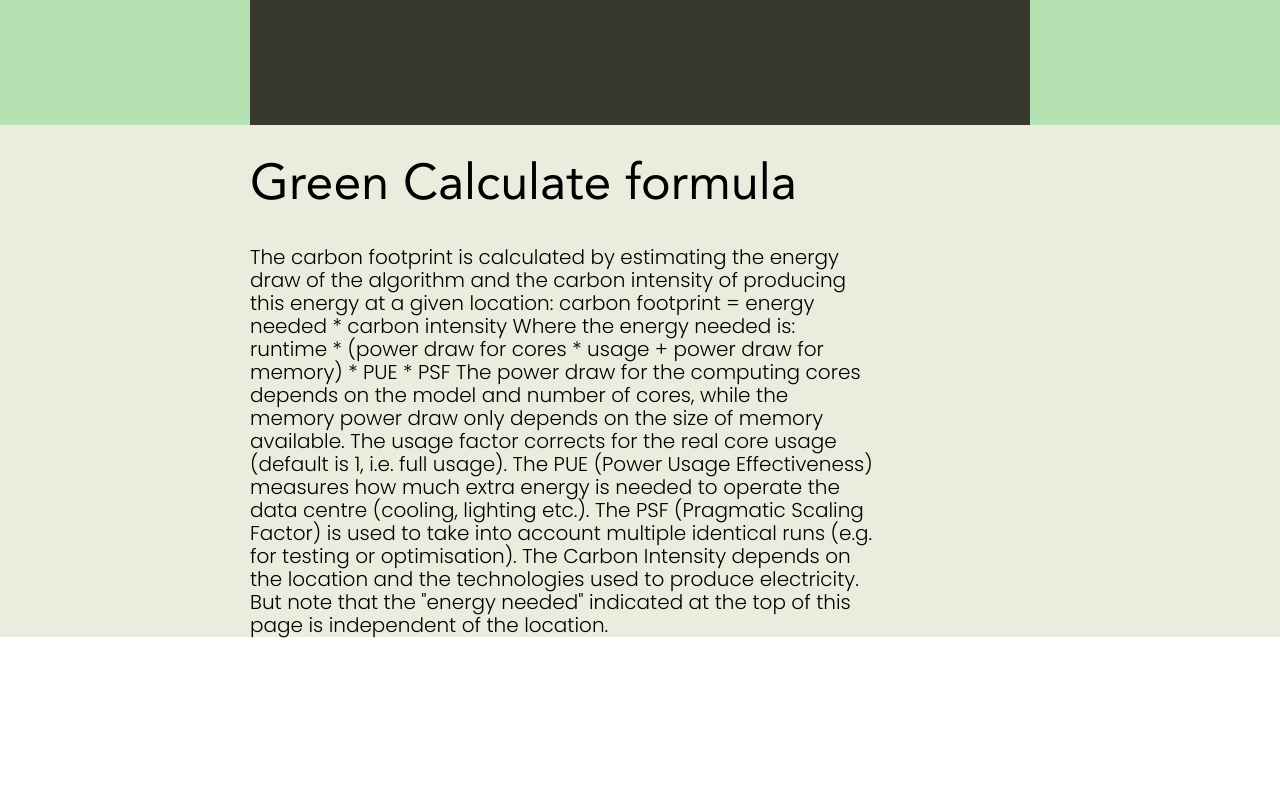
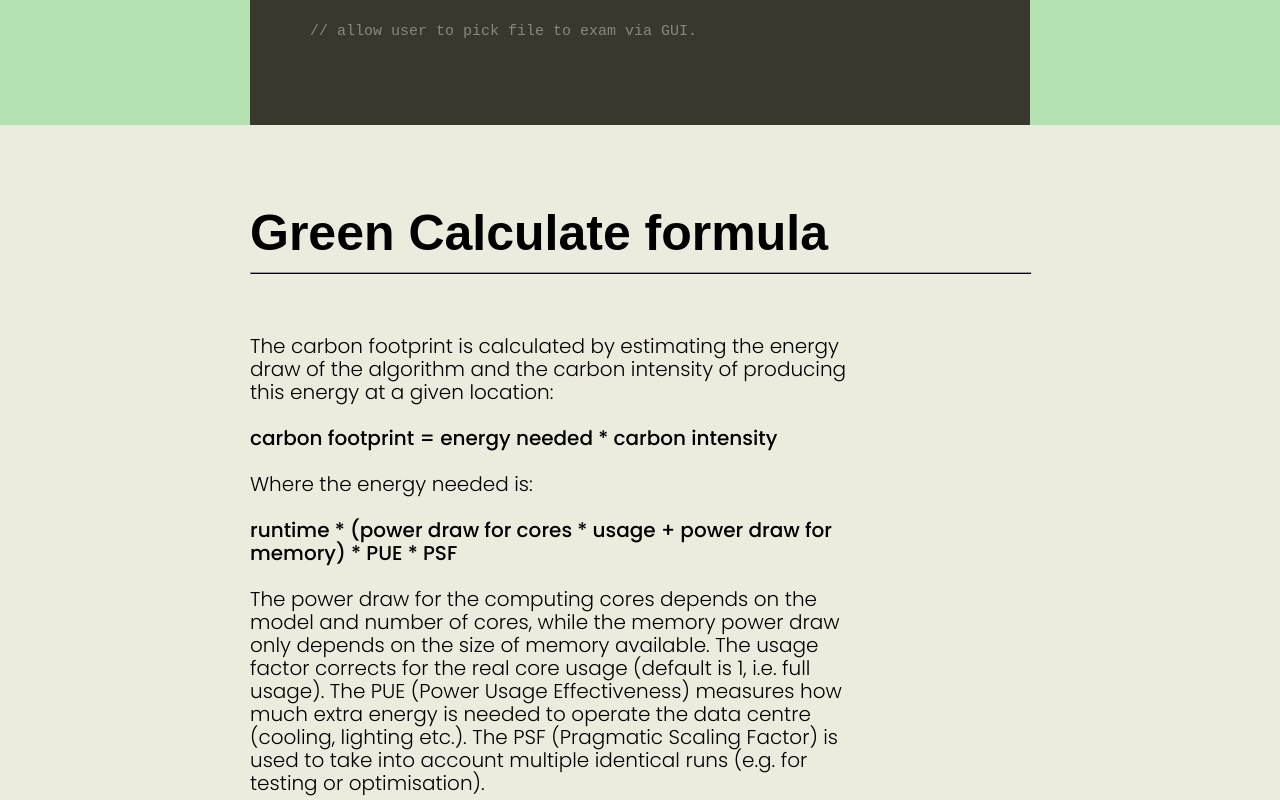
Before and after one commit to skkuse/2023fall_41class_team2, a React (Vite) app in the folder frontend/: page / in a window 1280 px wide. Shown: the part 960-1760 px from the top of the page. Before the commit the page ends 1599 px from the top, so only its background shows below. Built offline with nearby package versions, Linux system fonts and the light colour scheme; no server answers; a web font is replaced by a local one.

Commit message:
:lipstick: Add green calculate formula to main page

```diff
--- a/frontend/src/animation/MainAnimation.ts
+++ b/frontend/src/animation/MainAnimation.ts
@@ -5,7 +5,7 @@ import { useEffect, useRef, useState } from 'react';
 
 // variants
 
-export const bannerVariants = {
+export const showVariants = {
   hidden: {
     opacity: 0,
     y: 20,
--- a/frontend/src/components/common/Footer.scss
+++ b/frontend/src/components/common/Footer.scss
@@ -2,3 +2,8 @@
 // SPDX-License-Identifier: MIT
 
 @import '@/base.scss';
+
+.footer {
+  min-height: 200px;
+  background-color: $main-background-color;
+}
--- a/frontend/src/pages/MainPage.scss
+++ b/frontend/src/pages/MainPage.scss
@@ -110,7 +110,7 @@
          font-size: 20px;
 
          & div {
-            font-weight: 400;
+            font-weight: 500;
          }
      }
 
@@ -192,7 +192,7 @@
     &_section2 {
         width: 100%;
         background-color: $calc-background-color;
-        padding: 0 250px;
+        padding: 80px 250px;
         min-height: 400px;
 
         &_container {
@@ -200,9 +200,11 @@
         }
 
         h1 {
+            margin: 0;
             font-family: 'Avenir', sans-serif;
             font-size: 50px;
-            margin-top: 30px;
+            font-weight: 600;
+            margin-bottom: 10px;
         }
 
         p {
--- a/frontend/src/pages/MainPage.tsx
+++ b/frontend/src/pages/MainPage.tsx
@@ -3,7 +3,7 @@ import Banner from '../assets/banner-image.svg';
 import { Link } from 'react-router-dom';
 import Header from '@/components/common/Header';
 import { useEffect, useRef, useState } from 'react';
-import { bannerVariants, useOutline } from '@/animation/MainAnimation';
+import { showVariants, useOutline } from '@/animation/MainAnimation';
 import MAIN_CODE from '@/constants/MainCode';
 import { motion } from 'framer-motion';
 import AnimatedNumbers from 'react-animated-numbers';
@@ -38,7 +38,7 @@ const MainPage = () => {
         clearInterval(typeInterval);
         typeFin.current = true;
       }
-    }, 10);
+    }, 7);
 
     const co2Interval = setInterval(() => {
       if (!typeFin.current) {
@@ -58,7 +58,7 @@ const MainPage = () => {
             <div className="main_banner">
               <motion.div
                 className="main_banner_text"
-                variants={bannerVariants}
+                variants={showVariants}
                 initial="hidden"
                 animate="display"
                 transition={{ duration: 0.7, delay: 0.9 }}
@@ -81,7 +81,7 @@ const MainPage = () => {
               <motion.img
                 src={Banner}
                 className="main_banner_img"
-                variants={bannerVariants}
+                variants={showVariants}
                 initial="hidden"
                 animate="display"
                 transition={{ duration: 0.7, delay: 0 }}
@@ -121,25 +121,58 @@ const MainPage = () => {
         </div>
         <div className="main_section2">
           <div className="main_section2_container">
-            <h1>Green Calculate formula</h1>
-            <p>
+            <motion.div
+              initial="hidden"
+              variants={showVariants}
+              whileInView="display"
+              viewport={{ once: true }}
+              transition={{ duration: 0.3, delay: 0.5 }}
+            >
+              <h1>Green Calculate formula</h1>
+              <hr
+                style={{
+                  backgroundColor: 'black',
+                  height: '1px',
+                  width: 'calc(100vw - 500px)',
+                  marginBottom: '60px',
+                }}
+              />
+            </motion.div>
+            <motion.p
+              initial="hidden"
+              variants={showVariants}
+              whileInView="display"
+              viewport={{ once: true }}
+              transition={{ duration: 0.3, delay: 1 }}
+            >
               The carbon footprint is calculated by estimating the energy draw
               of the algorithm and the carbon intensity of producing this energy
-              at a given location: carbon footprint = energy needed * carbon
-              intensity Where the energy needed is: runtime * (power draw for
-              cores * usage + power draw for memory) * PUE * PSF The power draw
-              for the computing cores depends on the model and number of cores,
-              while the memory power draw only depends on the size of memory
-              available. The usage factor corrects for the real core usage
-              (default is 1, i.e. full usage). The PUE (Power Usage
+              at a given location:
+              <br /> <br />
+              <span style={{ fontWeight: 500 }}>
+                carbon footprint = energy needed * carbon intensity
+              </span>
+              <br /> <br />
+              Where the energy needed is:
+              <br /> <br />
+              <span style={{ fontWeight: 500 }}>
+                runtime * (power draw for cores * usage + power draw for memory)
+                * PUE * PSF
+              </span>
+              <br /> <br />
+              The power draw for the computing cores depends on the model and
+              number of cores, while the memory power draw only depends on the
+              size of memory available. The usage factor corrects for the real
+              core usage (default is 1, i.e. full usage). The PUE (Power Usage
               Effectiveness) measures how much extra energy is needed to operate
               the data centre (cooling, lighting etc.). The PSF (Pragmatic
               Scaling Factor) is used to take into account multiple identical
-              runs (e.g. for testing or optimisation). The Carbon Intensity
-              depends on the location and the technologies used to produce
-              electricity. But note that the "energy needed" indicated at the
-              top of this page is independent of the location.
-            </p>
+              runs (e.g. for testing or optimisation).
+              <br /> <br />
+              The Carbon Intensity depends on the location and the technologies
+              used to produce electricity. But note that the "energy needed"
+              indicated at the top of this page is independent of the location.
+            </motion.p>
           </div>
         </div>
       </div>
```
